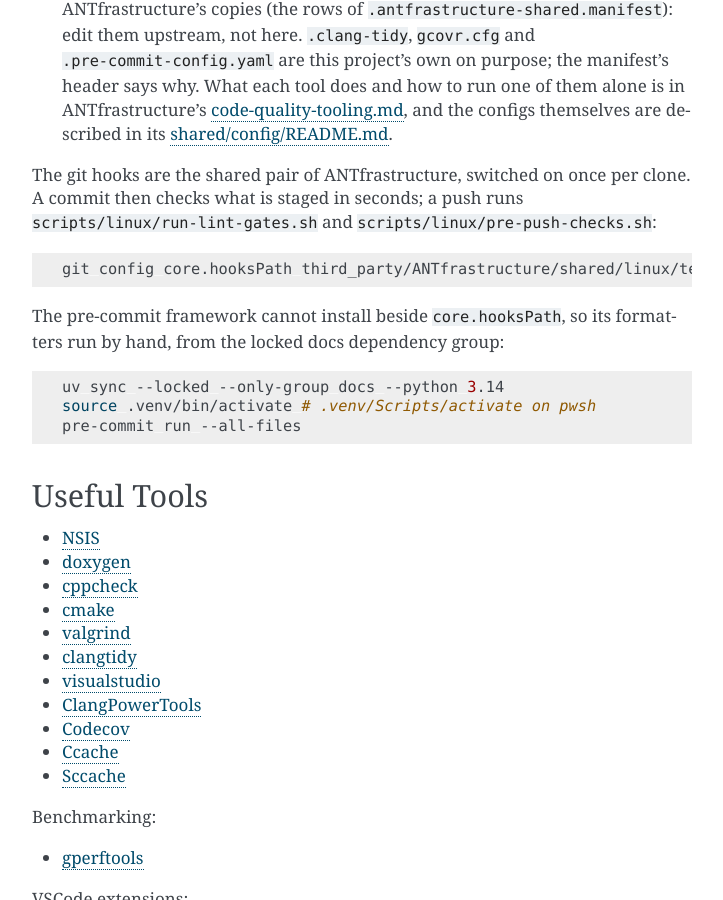
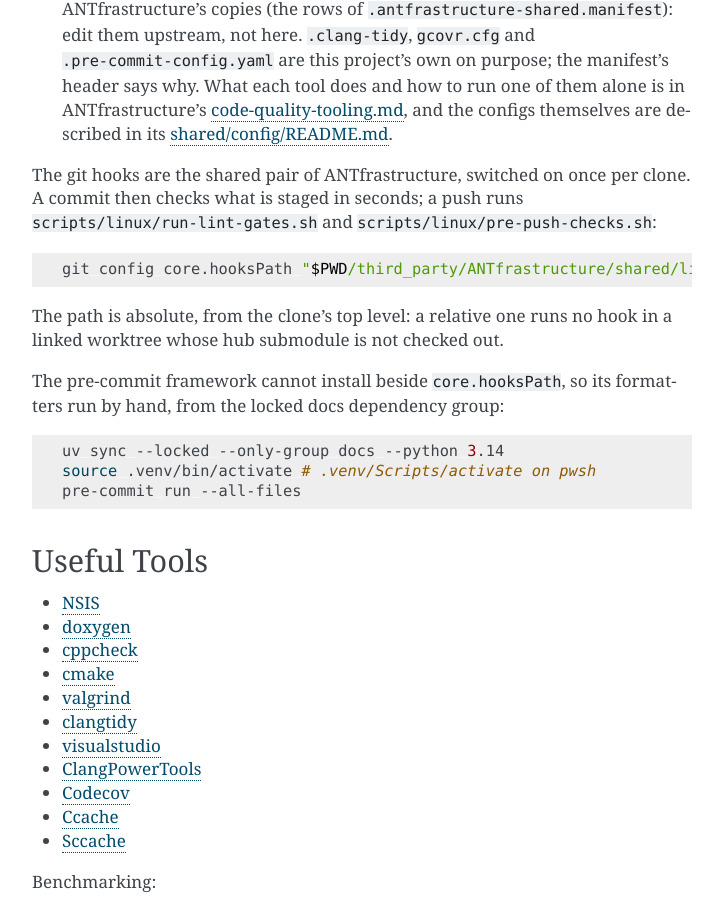
Before and after one commit to Kataglyphis/AccelerANTgine, a Sphinx documentation site: the page built from docs/source/development_workflow.rst, in a window 1280 px wide and 900 px high, scrolled down 9391 px. Shown: the whole window, without its empty margins (388-1111 px from the left). Built offline with Sphinx 7.4.7, drawn with Linux system fonts in a browser that asks for light colours.

Commit message:
docs(hooks): the hooks path is absolute (ANTfrastructure CON269)
A relative core.hooksPath runs no hook in a linked worktree whose hub
submodule is not checked out, and git says nothing; owner decision
2026-11-19 makes the line absolute.

Co-Authored-By: Claude Opus 5.5 <noreply@anthropic.com>
Claude-Session: https://claude.ai/code/session_01E5kGgEaJSZsVLTrbPW3VLm

```diff
--- a/docs/source/development_workflow.rst
+++ b/docs/source/development_workflow.rst
@@ -392,7 +392,10 @@ checks what is staged in seconds; a push runs ``scripts/linux/run-lint-gates.sh`
 
 .. code-block:: bash
 
-   git config core.hooksPath third_party/ANTfrastructure/shared/linux/templates/git-hooks
+   git config core.hooksPath "$PWD/third_party/ANTfrastructure/shared/linux/templates/git-hooks"
+
+The path is absolute, from the clone's top level: a relative one runs no hook in a linked worktree
+whose hub submodule is not checked out.
 
 The pre-commit framework cannot install beside ``core.hooksPath``, so its formatters run by hand,
 from the locked docs dependency group:
```
